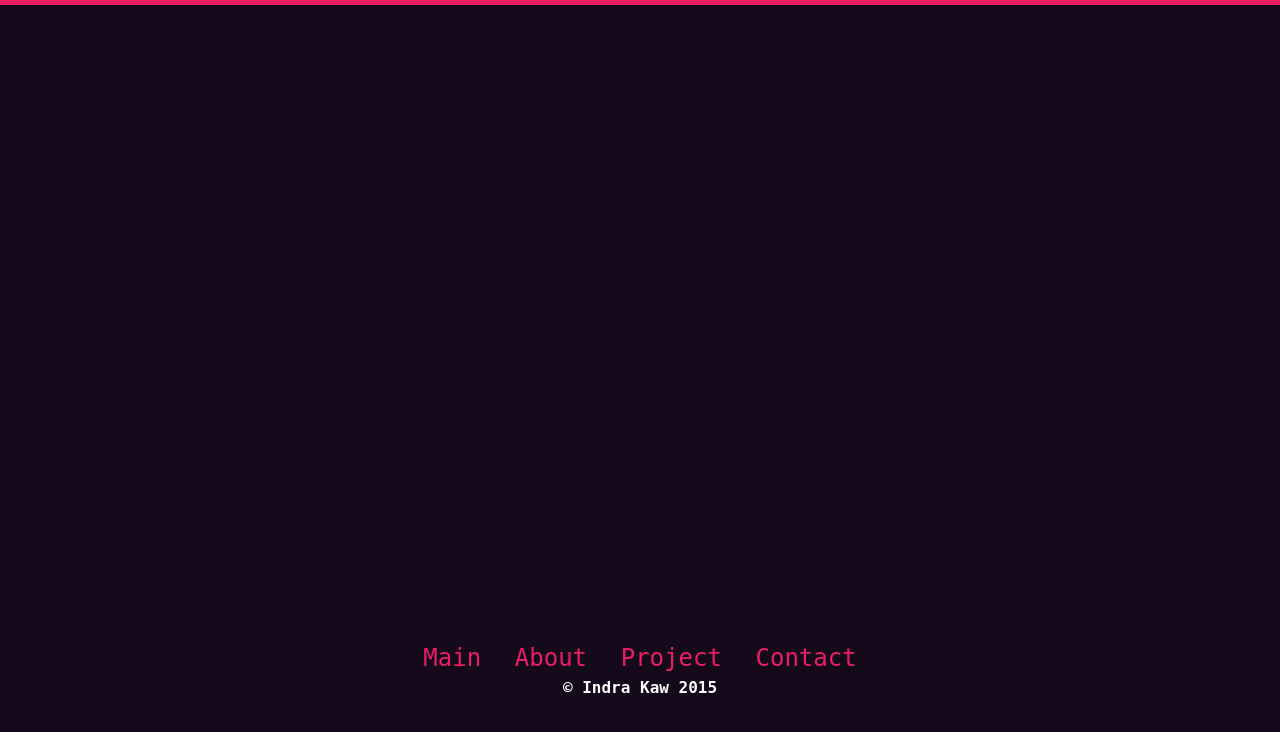
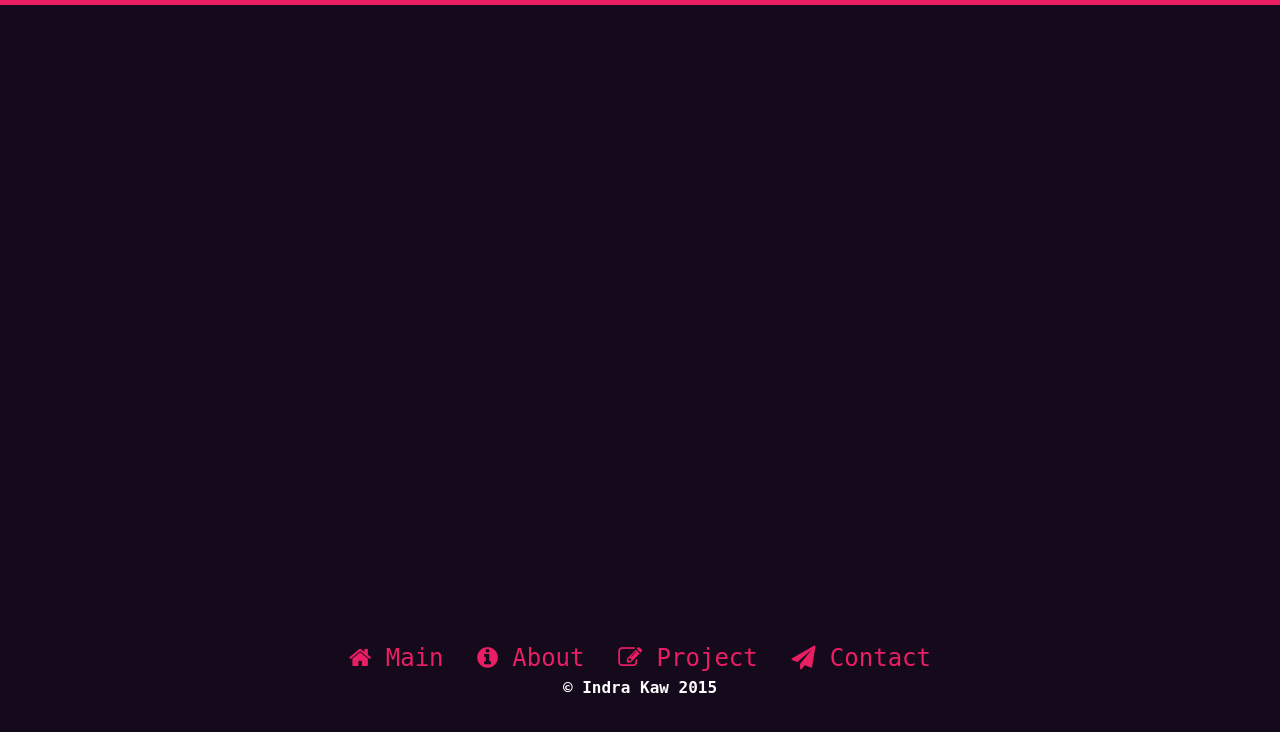
Before and after one commit to indrakaw/indrakaw.github.io, a Jekyll site: the page built from index.html, in a window 1280 px wide. Shown: the top 732 px of the page. Built offline with Jekyll 4.4.1, drawn with Linux system fonts in a browser that asks for light colours; nearby versions of some CDN libraries.

Commit message:
fontawesome fix

```diff
--- a/Gemfile
+++ b/Gemfile
@@ -1,7 +1,6 @@
 source "https://rubygems.org"
 
 group :jekyll_plugins do
-  gem 'font-awesome-sass'
   gem 'jekyll-sitemap'
   gem 'jekyll-watch'
 end
--- a/_includes/head.html
+++ b/_includes/head.html
@@ -7,6 +7,7 @@
 		<meta name="description" content="{{ site.description }}">
 		<meta name="author" content="{{ site.author.name }}" />
 
+		<link rel="stylesheet" href="//maxcdn.bootstrapcdn.com/font-awesome/4.3.0/css/font-awesome.min.css">
 		<link rel="stylesheet" href="{{ "/assets/main.css" | prepend: site.baseurl }}">
 		<link rel="canonical" href="{{ page.url | replace:'index.html#main','' | prepend: site.baseurl | prepend: site.url }}">
 	</head>
```
